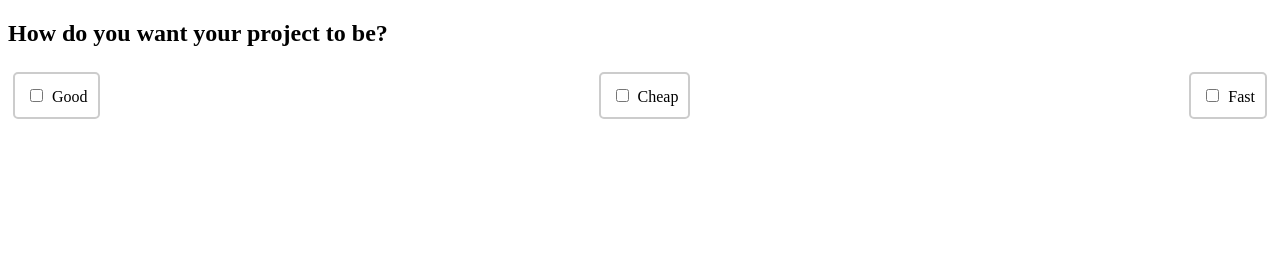
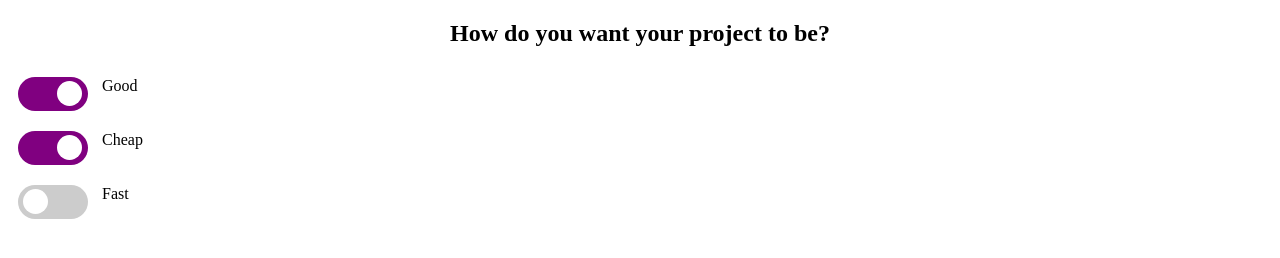
Before and after one commit to acciojob/toggler-js-misterKumar, a website: page main.html in a window 1280 px wide. Drawn offline with Linux system fonts and the light colour scheme.

Commit message:
created a submission

```diff
--- a/main.html
+++ b/main.html
@@ -8,24 +8,32 @@
 
 <body>
 	<!-- the entire body must be written by student -->
-	 <h2>How do you want your project to be?</h2>
+	<h2>How do you want your project to be?</h2>
+	<div class="toggle-container" id="container">
+		<div id="g1">
+			<label for="good">
+				<input type="checkbox" id="good" class="toggle" checked>
+				<span class="slider"></span>
+			</label>
+			<span class="good">Good</span>
+		</div>
 
-  <div class="toggle-container">
-    <div class="toggle g1" id="g1">
-      <input type="checkbox" id="good" class="max-two good toggle">
-      <span id="g1">Good</span>
-    </div>
+		<div id="g2">
+			<label for="cheap">
+				<input type="checkbox" id="cheap" class="toggle" checked>
+				<span class="slider"></span>
+			</label>
+			<span class="cheap">Cheap</span>
+		</div>
 
-    <div class="toggle g2" id="g2">
-      <input type="checkbox" id="cheap" class="max-two cheap toggle">
-      <span id="g2">Cheap</span>
-    </div>
-
-    <div class="toggle g3" id="">
-      <input type="checkbox" id="fast" class="max-two fast toggle">
-      <span id="g3">Fast</span>
-    </div>
-  </div>
+		<div id="g3">
+			<label for="fast">
+				<input type="checkbox" id="fast" class="toggle">
+				<span class="slider"></span>
+			</label>
+			<span class="fast">Fast</span>
+		</div>
+	</div>
 
     <script type="text/javascript" src="./script.js">
 </script>
--- a/script.js
+++ b/script.js
@@ -1,18 +1,83 @@
-//your JS code here. If required.
- document.addEventListener('DOMContentLoaded', function () {
-      const checkboxes = document.querySelectorAll('.max-two');
 
-      checkboxes.forEach(checkbox => {
-        checkbox.addEventListener('change', function () {
-          if (this.checked) {
-            checkboxes.forEach(otherCheckbox => {
-              if (otherCheckbox !== this) {
-                otherCheckbox.checked = false;
-              }
-            });
-          }
+	let checkboxgroup = document.getElementById("container").getElementsByTagName("input");
+console.log(checkboxgroup);
+let limit = 2;
+	for (let i = 0; i < checkboxgroup.length; i++) {
+		checkboxgroup[i].onclick = function() {
+			let checkedcount = 0;
+				for (let i = 0; i < checkboxgroup.length; i++) {
+				checkedcount += (checkboxgroup[i].checked) ? 1 : 0;
+			}
+			if (checkedcount > limit) {
+				console.log("You can select maximum of " + limit + " checkbox.");
+				// alert("You can select maximum of " + limit + " checkbox.");
+				this.checked = false;
+				const g = document.querySelector('#good');
+				const c = document.querySelector('#cheap');
+				if(g.checked){
+					g.checked=false;
+					c.checked=true;
+				}
+				// if(c.checked){
+				// }
+			}
+		}
+	}
 
-          this.parentElement.classList.toggle(this.id);
-        });
-      });
-    });
+
+
+
+
+
+
+
+
+// const f = document.querySelector('#fast');
+// const tog = document.querySelectorAll('.toggle')
+// let count = 0;
+// let arr = Array.from(tog);
+// arr.forEach((toggle)=>{
+//     toggle.addEventListener('click', (e)=>{
+//         if(toggle.checked){
+// 			count++;
+// 		}
+// 		if(count>2){
+// 			alert("You cant check more than one");
+// 			count = 0;
+// 			if(g.checked && c.checked){
+// 				if(f.checked){
+// 		            f.checked=false;
+// 				}
+// 	        }
+// 	        else if(g.checked){
+// 	            if(f.checked){
+// 					if(c.checked){
+// 						c.checked=false;
+// 					}
+// 		            c.disabled=true;
+// 	            }
+// 	            else{
+// 					// c.checked=true;
+// 	                c.disabled=false;
+// 	            }
+// 	        }
+// 	        else if(c.checked){
+// 	            if(f.checked){
+// 					if(g.checked){
+// 						g.checked=false;
+// 					}
+// 		            g.disabled=true;
+// 	            }
+// 	    //         else{
+// 					// // g.checked=true;
+// 	    //             g.disabled=false;
+// 	    //         }
+// 	        }
+// 	        // else{
+// 	        //     toggle.disabled=false;
+// 	        // }
+
+// 		}
+// 		toggle.disabled=false;
+//     })
+// })
--- a/styles.css
+++ b/styles.css
@@ -1,20 +1,71 @@
- .toggle-container {
-      display: flex;
-      justify-content: space-between;
-    }
+input{
+	height:0;
+	width:0;
+	opacity:0;
+}
+label{
+	position: relative;
+	display: inline-block;
+	width: 70px;
+	height: 34px;
+	margin: 10px;
+/* 	background:black; */
+}
+.slider{
+	position: absolute;
+	left:0;
+	right:0;
+	top:0;
+	bottom:0;
+	cursor: pointer;
+	background-color: #ccc;
+	border-radius: 25px;
+	transition: .4s;
+}
 
-    .toggle {
-      cursor: pointer;
-      padding: 10px;
-      border: 2px solid #ccc;
-      border-radius: 5px;
-      margin: 5px;
-    }
+.slider:before{
+	position:absolute;
+	content:'';
+	height:25px;
+	width: 25px;
+	left:5px;
+	bottom: 5px;
+	background: white;
+	border-radius: 30px;
+	transition: .4s;
+}
 
-    .good { background-color: #aaffaa; }
-    .cheap { background-color: #ffaaaa; }
-    .fast { background-color: #aaaaff; }
+input:checked + .slider{
+	background: purple;
+}
+input:checked + .slider:before{
+	left:39px;
+}
 
-    .max-two:checked + .toggle {
-      pointer-events: none;
-    }
+.g1{
+	display: flex;
+	justify-content: center;
+	align-items:center;
+	text-align: center;
+	font-size: 20px;
+}
+.g2{
+	display: flex;
+	justify-content: center;
+	align-items:center;
+	text-align: center;
+	font-size: 20px;
+}
+.g3{
+	display: flex;
+	justify-content: center;
+	align-items:center;
+	text-align: center;
+	font-size: 20px;
+}
+.g3 .fast{
+	margin-left:15px;
+}
+h2{
+	text-align:center;
+}
```
